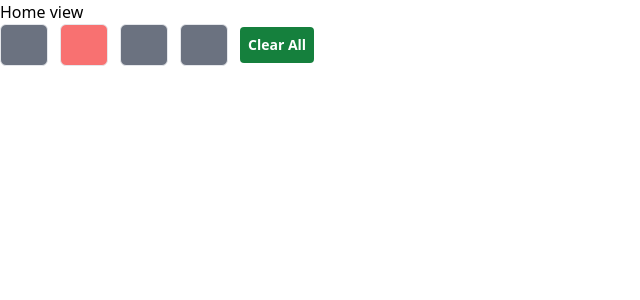
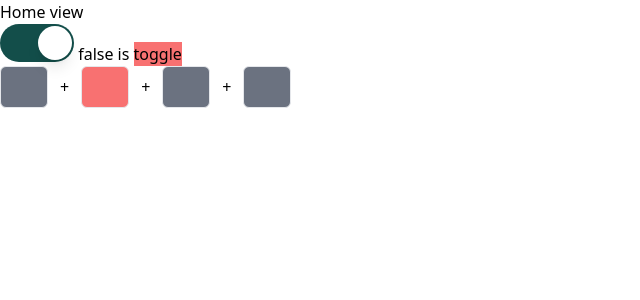
Before and after one commit to jimoh-sodiq/blank-ui, a Vue app: page / in a window 1280 px wide. Shown: the top 300 px of the page, without its empty margins (0-640 px from the left). Built offline with nearby package versions, Linux system fonts and the light colour scheme.

Commit message:
cleaned the ui

```diff
--- a/src/views/HomeView.vue
+++ b/src/views/HomeView.vue
@@ -2,14 +2,14 @@
 import { ref } from "vue";
 import { OtpContainer, OtpInput } from "@/components/Otp";
 // import { FlowBox } from "../components/FlowBox.ts";
-// import { Toggle } from "../components/Toggle.ts";
+import { Toggle } from "../components/Toggle.ts";
 
-// const enabled = ref(true);
-// const disable = ref(false);
+const enabled = ref(true);
+const disable = ref(false);
 
-// const setDisabled = () => {
-//   disable.value = !disable.value;
-// };
+const setDisabled = () => {
+  disable.value = !disable.value;
+};
 
 const otp = ref("");
 </script>
@@ -24,7 +24,7 @@ const otp = ref("");
   >
     <div class="py-10">dafhkljdha</div>
   </FlowBox> -->
-  <!-- <Toggle
+  <Toggle
     :disabled="disable"
     v-slot="{ toggle, disabled }"
     v-model="enabled"
@@ -46,7 +46,7 @@ const otp = ref("");
     {{ disabled + " is" }}
 
     <button @click="toggle" class="bg-red-400">toggle</button>
-  </Toggle> -->
+  </Toggle>
   <!-- <Toggle
     as="button"
     :disabled="disable"
@@ -67,33 +67,30 @@ const otp = ref("");
 
   <!-- <button @click="setDisabled" class="bg-green-500">Set Disabled</button> -->
 
-  <OtpContainer
-    v-slot="clearAll"
-    v-model="otp"
-    as="div"
-    class="flex items-center gap-x-3"
-  >
+  <OtpContainer v-model="otp" as="div" class="flex items-center gap-x-3">
     <OtpInput
-      type="number"
       class="border w-12 text-center rounded-md bg-gray-500 text-white px-1 py-2 outline-none focus:bg-green-500"
     />
+    +
     <OtpInput
       disabled
       type="password"
-      class="border w-12 text-center disabled:cursor-not-allowed disabled:bg-red-400 rounded-md bg-gray-500 text-white px-1 py-2 outline-none focus:bg-green-500"
+      class="border w-12 text-center disabled:cursor-not-allowed disabled:bg-red-400 rounded-md text-white px-1 py-2 outline-none focus:bg-green-500"
     />
+    +
     <OtpInput
       class="border w-12 text-center rounded-md bg-gray-500 text-white px-1 py-2 outline-none focus:bg-green-500"
     />
+    +
     <OtpInput
       class="border w-12 text-center rounded-md bg-gray-500 text-white px-1 py-2 outline-none focus:bg-green-500"
     />
-    <button
+    <!-- <button
       class="bg-green-700 text-white font-semibold text-sm p-2 rounded hover:opacity-95"
       @clcik.prevent="clearAll"
     >
       Clear All
-    </button>
+    </button> -->
   </OtpContainer>
 
   {{ otp }}
```
